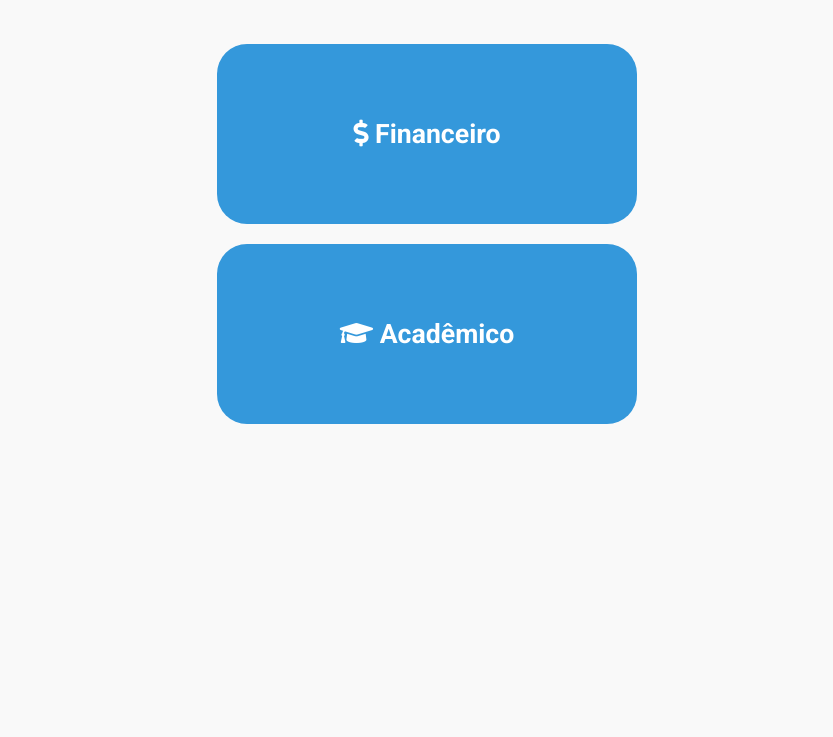
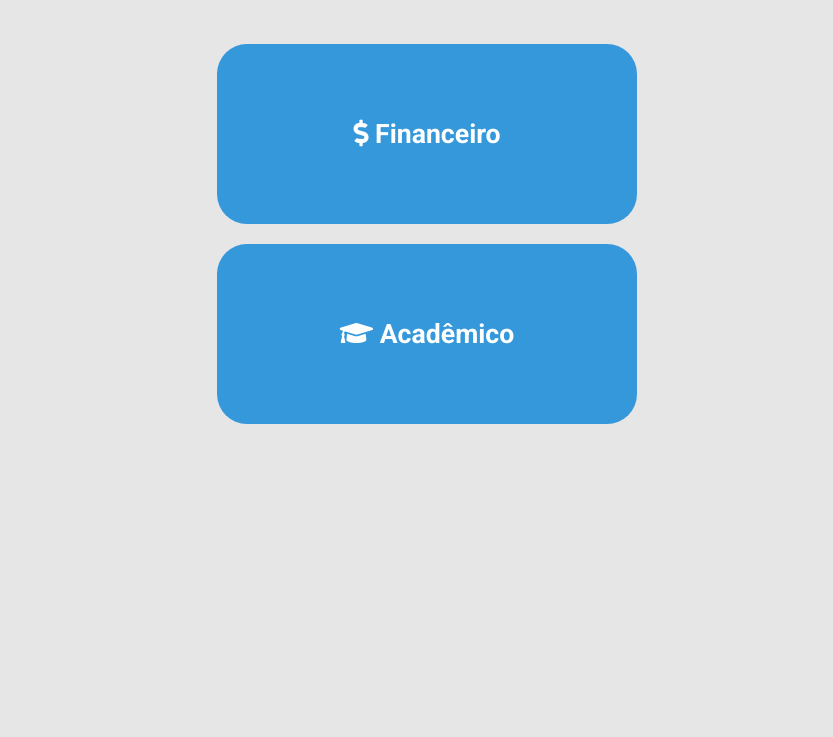
Before and after one commit to matheusandradeb/filaorig, a plain HTML site: page cont/web/index.html in a window 1280 px wide. Shown: the part 63-800 px from the top of the page, without its empty margins (223-1056 px from the left). Drawn offline with nearby package versions, Linux system fonts and the light colour scheme.

Commit message:
Update index.html

```diff
--- a/cont/web/index.html
+++ b/cont/web/index.html
@@ -13,7 +13,7 @@
   padding: 0;
 }
 body {
-  background-color:#f9f9f9;
+  background-color:#e6e6e6;
   color: #fff;
    font-family: 'Roboto', sans-serif;
   font-weight: 300;
```
